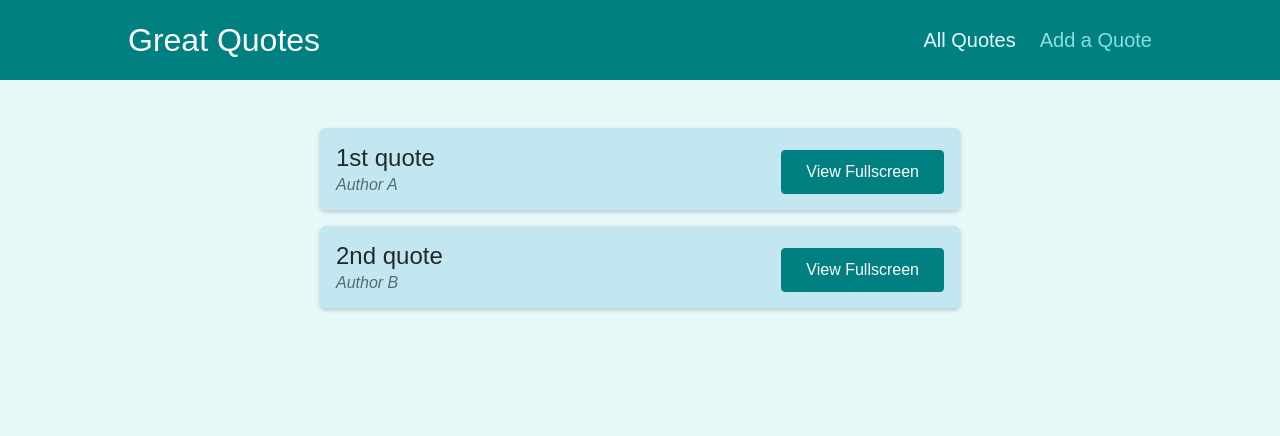
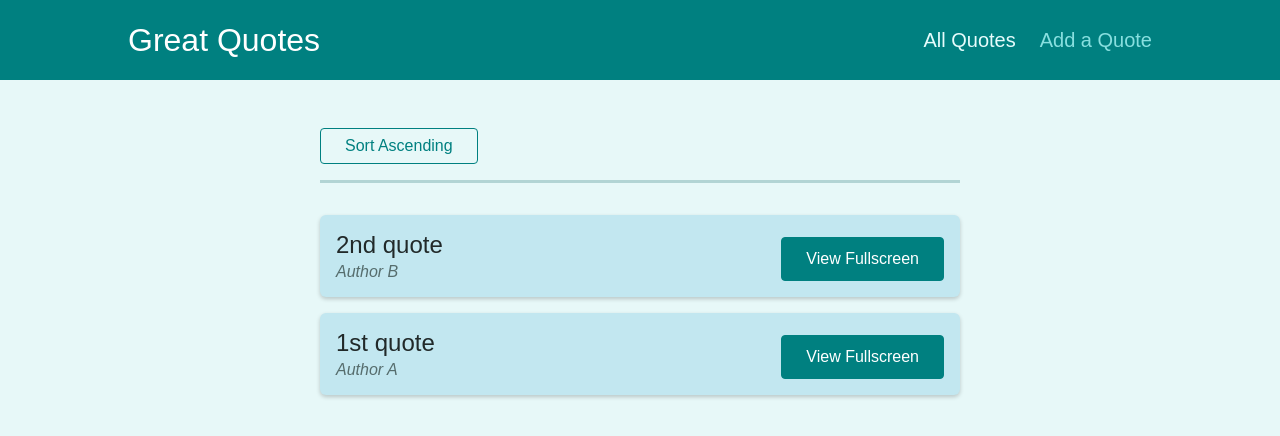
Before and after one commit to mriduladas/react-router-2, a React (Create React App) app: page /quotes in a window 1280 px wide. Shown: the top 436 px of the page. Built offline with nearby package versions, Linux system fonts and the light colour scheme.

Commit message:
Workign with query params to sort the quotes in the page

```diff
--- a/src/components/quotes/QuoteList.js
+++ b/src/components/quotes/QuoteList.js
@@ -1,13 +1,41 @@
 import { Fragment } from 'react';
+import { useLocation } from 'react-router-dom';
+import { useHistory } from 'react-router-dom';
 
 import QuoteItem from './QuoteItem';
 import classes from './QuoteList.module.css';
 
 const QuoteList = (props) => {
+
+  const history = useHistory();
+  const location = useLocation();
+  const queryParams = new URLSearchParams(location.search);
+
+  const isSortAscending = queryParams.get('sort') ==='asc';
+
+  const sortQuotes = (quotes, ascending) => {
+    return quotes.sort((quoteA, quoteB) => {
+      if (ascending) {
+        return quoteA.id > quoteB.id ? 1 : -1;
+      } else {
+        return quoteA.id < quoteB.id ? 1 : -1;
+      }
+    });
+  };
+
+  const sortedOuotes = sortQuotes(props.quotes, isSortAscending);
+
+  const sortHandler = () => {
+
+    history.push('/quotes?sort='+ (isSortAscending? 'desc': 'asc'))
+  }
   return (
     <Fragment>
+      <div className={classes.sorting}>
+        <button onClick={sortHandler}>Sort {isSortAscending? 'Descending': 'Ascending'}</button>
+      </div>
       <ul className={classes.list}>
-        {props.quotes.map((quote) => (
+        {sortedOuotes.map((quote) => (
           <QuoteItem
             key={quote.id}
             id={quote.id}
```
Also changed, not shown: 1 other file (tests, documents, lock files or other folders).
